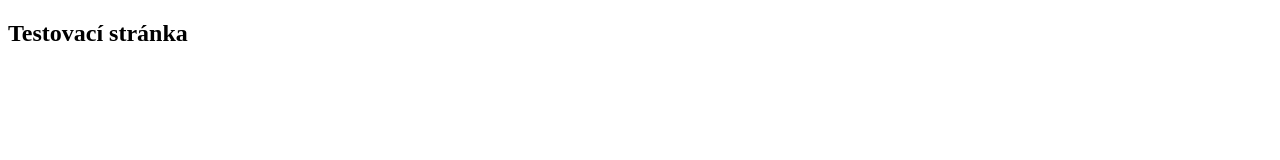
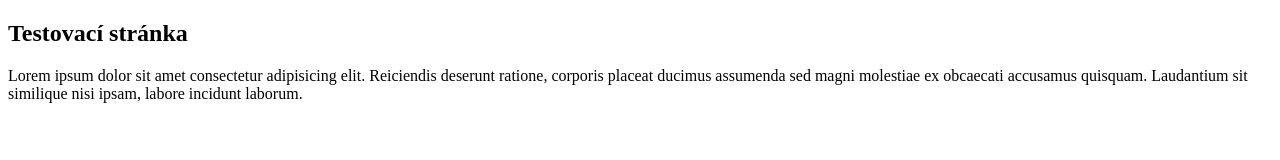
Before and after one commit to Fi3ex/krumpholc111, a plain HTML site: page index.html in a window 1280 px wide. Drawn offline with Linux system fonts and the light colour scheme.

Commit message:
přidán první odstavec

```diff
--- a/index.html
+++ b/index.html
@@ -7,5 +7,9 @@
 <body>
     <h2>Testovací stránka</h2>
 
+    <p>Lorem ipsum dolor sit amet consectetur adipisicing elit. Reiciendis deserunt ratione, corporis placeat ducimus
+        assumenda sed magni molestiae ex obcaecati accusamus quisquam. Laudantium sit similique nisi ipsam, labore
+        incidunt laborum.</p>
+
 </body>
 </html>
```
